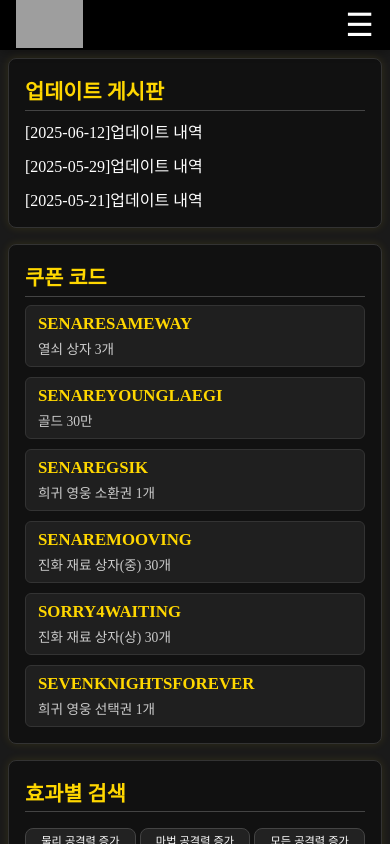
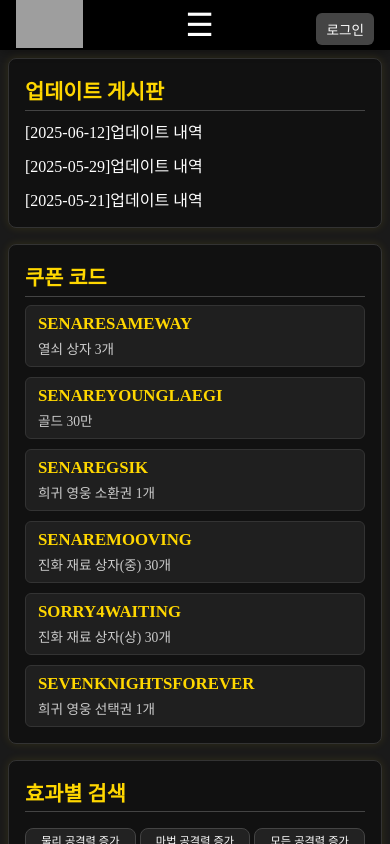
Before and after one commit to Dongsusin/SavenKnight, a React (Vite) app: page / in a window 390 px wide. Shown: the top 844 px of the page. Built offline with nearby package versions, Linux system fonts and the light colour scheme; grey boxes are pictures that could not be loaded.

Commit message:
파이어베이스 로그인 기능 추가

```diff
--- a/package.json
+++ b/package.json
@@ -10,6 +10,7 @@
     "preview": "vite preview"
   },
   "dependencies": {
+    "firebase": "^11.9.1",
     "react": "^19.1.0",
     "react-dom": "^19.1.0",
     "react-icons": "^5.5.0",
--- a/src/components/Header.css
+++ b/src/components/Header.css
@@ -73,6 +73,56 @@
   visibility: visible;
 }
 
+.auth-buttons {
+  display: flex;
+  align-items: center;
+  gap: 0.75rem;
+}
+
+.user-box {
+  display: flex;
+  align-items: center;
+  gap: 0.5rem;
+  background-color: #1a1a1a;
+  border: 1px solid #444;
+  padding: 4px 8px;
+  border-radius: 8px;
+}
+
+.user-avatar {
+  width: 32px;
+  height: 32px;
+  border-radius: 50%;
+  object-fit: cover;
+}
+
+.user-name {
+  color: white;
+  font-size: 0.9rem;
+  max-width: 100px;
+  white-space: nowrap;
+  overflow: hidden;
+  text-overflow: ellipsis;
+}
+
+.login-button,
+.logout-button {
+  background-color: #444;
+  color: white;
+  border: none;
+  padding: 6px 10px;
+  font-size: 0.85rem;
+  border-radius: 6px;
+  cursor: pointer;
+  transition: background-color 0.2s, color 0.2s;
+}
+
+.login-button:hover,
+.logout-button:hover {
+  background-color: gold;
+  color: black;
+}
+
 @media (max-width: 426px) {
   .app-header {
     height: 50px;
@@ -124,4 +174,15 @@
     font-weight: 700;
     transform: none;
   }
+
+  .auth-buttons {
+    flex-direction: column;
+    align-items: flex-start;
+    margin-left: 0;
+    margin-top: 0.5rem;
+  }
+
+  .user-name {
+    max-width: 150px;
+  }
 }
--- a/src/components/Header.jsx
+++ b/src/components/Header.jsx
@@ -1,11 +1,27 @@
-import { useState } from "react";
+import { auth, provider } from "../firebase";
+import { signInWithPopup, signOut } from "firebase/auth";
+import { useEffect, useState } from "react";
 import { NavLink } from "react-router-dom";
 import "./Header.css";
 
 export default function Header() {
   const [menuOpen, setMenuOpen] = useState(false);
+  const [user, setUser] = useState(null);
+  const closeMenu = () => setMenuOpen(false);
 
-  const closeMenu = () => setMenuOpen(false);
+  const handleLogin = async () => {
+    try {
+      const result = await signInWithPopup(auth, provider);
+      setUser(result.user);
+    } catch (err) {
+      console.error("로그인 실패", err);
+    }
+  };
+
+  const handleLogout = () => {
+    signOut(auth);
+    setUser(null);
+  };
 
   return (
     <>
@@ -15,7 +31,6 @@ export default function Header() {
             <img src="/logo.png" alt="Logo" className="logo" />
           </NavLink>
         </div>
-
 
         <button
           className="menu-toggle"
@@ -41,10 +56,25 @@ export default function Header() {
           <NavLink to="/summon" onClick={closeMenu}>
             소환
           </NavLink>
-           <NavLink to="/team" onClick={closeMenu}>
+          <NavLink to="/team" onClick={closeMenu}>
             팀 편성
           </NavLink>
         </nav>
+        <div className="auth-buttons">
+          {user ? (
+            <div className="user-box">
+              <img src={user.photoURL} alt="user" className="user-avatar" />
+              <span className="user-name">{user.displayName}</span>
+              <button className="logout-button" onClick={handleLogout}>
+                로그아웃
+              </button>
+            </div>
+          ) : (
+            <button className="login-button" onClick={handleLogin}>
+              로그인
+            </button>
+          )}
+        </div>
       </header>
 
       {/* 오버레이 추가 */}
--- /dev/null
+++ b/src/firebase.js
@@ -0,0 +1,17 @@
+// src/firebase.js
+import { initializeApp } from "firebase/app";
+import { getAuth, GoogleAuthProvider } from "firebase/auth";
+
+const firebaseConfig = {
+  apiKey: "AIzaSyBBFWJauvqTtXcLANwrxL5TWWO9W9jYrEM",
+  authDomain: "sevenknight-1e2cd.firebaseapp.com",
+  projectId: "sevenknight-1e2cd",
+  storageBucket: "sevenknight-1e2cd.firebasestorage.app",
+  messagingSenderId: "134171898610",
+  appId: "1:134171898610:web:9534b516c89e78a696166b",
+};
+
+const app = initializeApp(firebaseConfig);
+
+export const auth = getAuth(app);
+export const provider = new GoogleAuthProvider();
```
Also changed, not shown: 1 other file (tests, documents, lock files or other folders).
